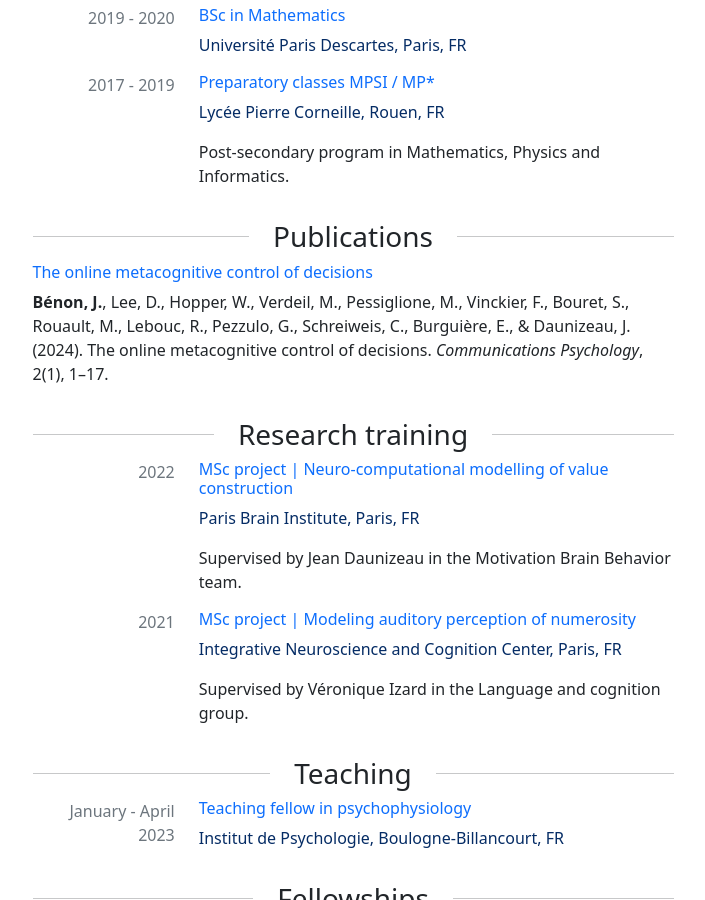
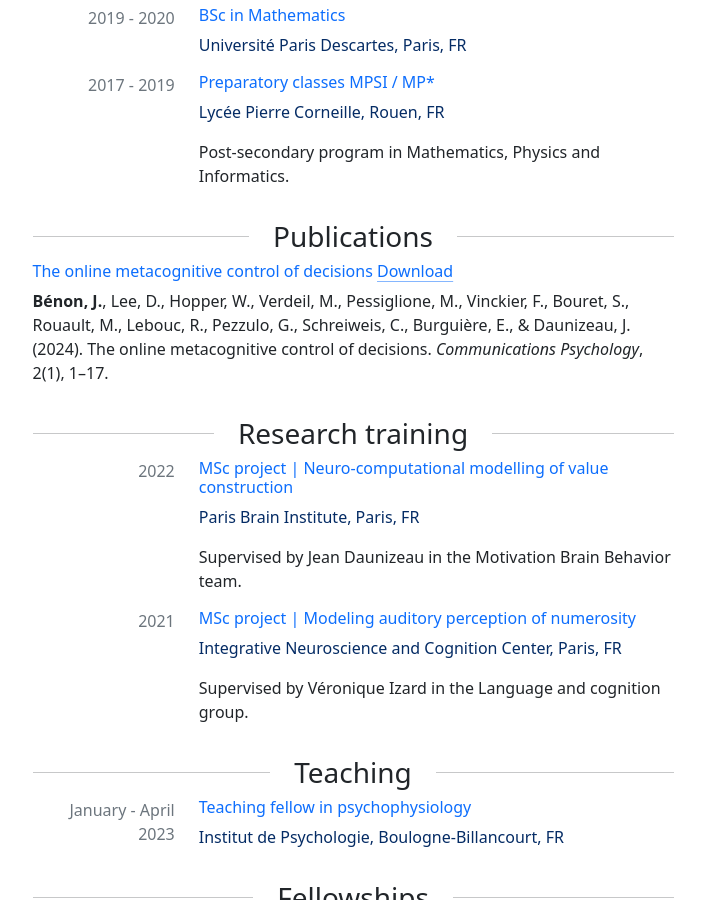
Before and after one commit to jbenon/jbenon.github.io, a Jekyll site: the page built from resume.html, in a window 1280 px wide and 900 px high, scrolled down 356 px. Shown: the whole window, without its empty margins (287-992 px from the left). Built offline with Jekyll 4.4.1, drawn with Linux system fonts in a browser that asks for light colours.

Commit message:
Re-use full path and replace icon with text

```diff
--- a/resume.html
+++ b/resume.html
@@ -27,8 +27,8 @@ layout: default
                     <div class="col">
                         <h6 class="text-primary">
                           {{publication.title}}
-                          <a class="icon-link" href="{{publication.pdf}}.pdf" download>
-                            <svg class="bi" aria-hidden="true"><use xlink:href="#box-seam"></use></svg>
+                          <a class="icon-link" href="{{site.url}}/assets/pdf/papers/{{publication.pdf}}.pdf" download>
+                            Download
                           </a>
                         </h6>
                         <p>{{publication.citation}}</p>
```
